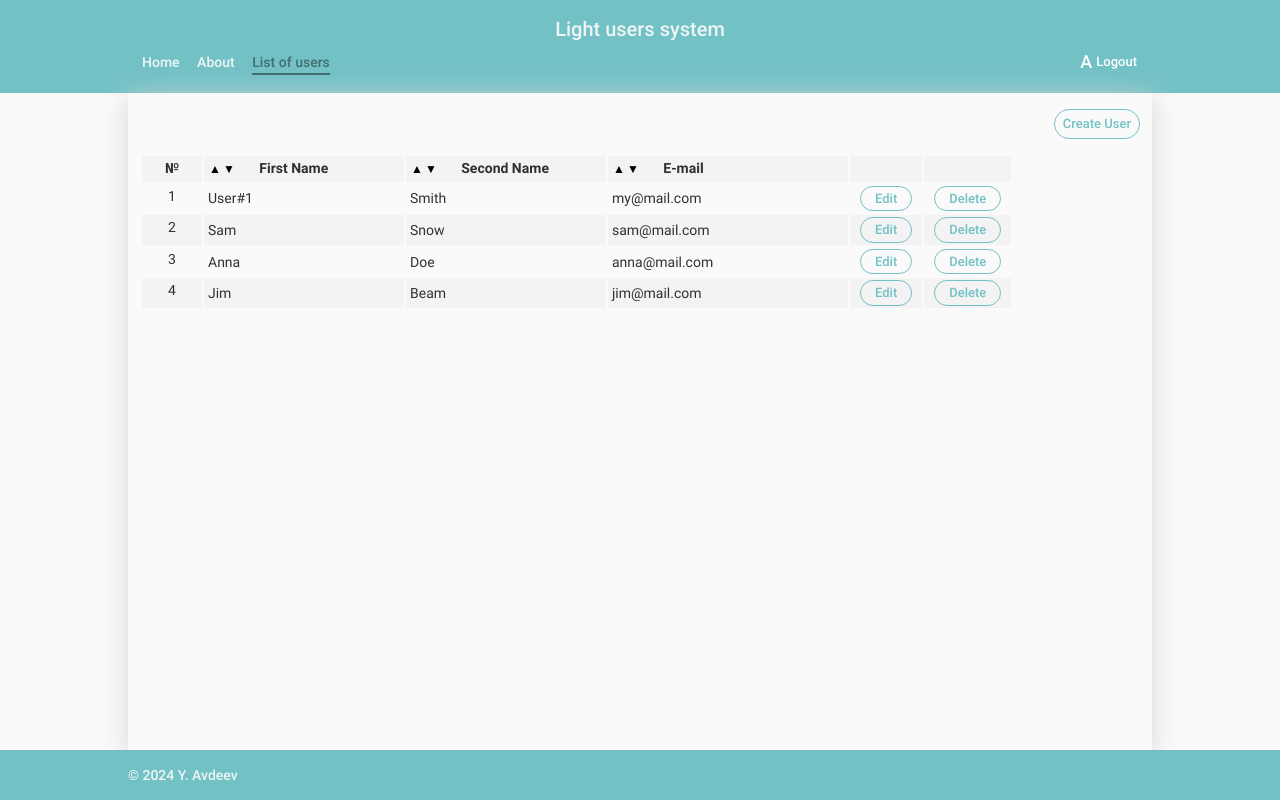
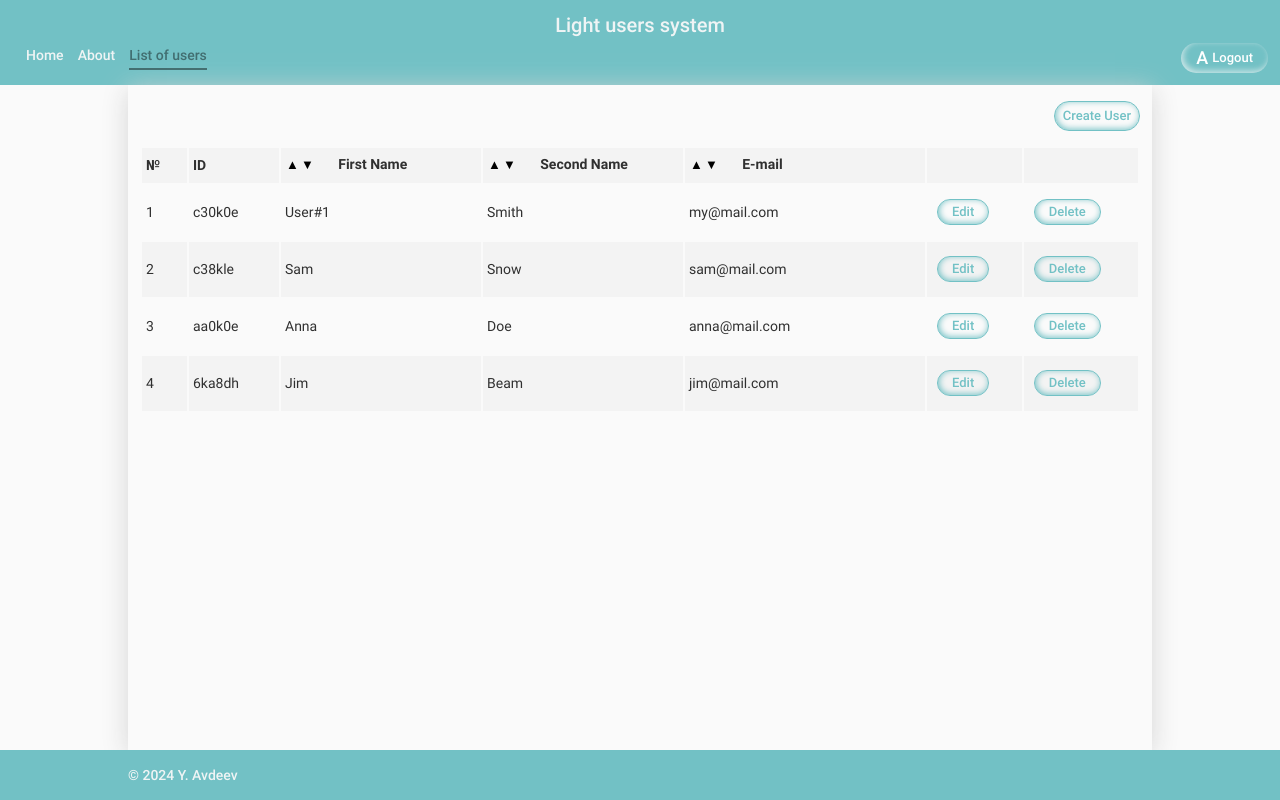
Before and after one commit to yuriy-avdeev/light-users-system, a Vue app: page /users in a window 1280 px wide. Built offline with nearby package versions, Linux system fonts and the light colour scheme; sample sign-in values are in the browser's storage.

Commit message:
refactor: add app navigation into separate component

```diff
--- a/src/components/AppHeader.vue
+++ b/src/components/AppHeader.vue
@@ -1,8 +1,9 @@
 <script setup lang="ts">
 import { computed, watch, ref, type Ref } from 'vue'
-import { RouterLink, useRouter } from 'vue-router'
+import { useRouter } from 'vue-router'
 import { useUserStore } from '@/stores/user'
 import { useUserAccessFormStore } from '@/stores/userAccessForm'
+import HeaderNavigation from './HeaderNavigation.vue'
 import UiButton from './UI/UiButton.vue'
 
 const props = defineProps({
@@ -68,37 +69,7 @@ const handleClickOutside = (e: MouseEvent) => {
   <header class="header">
     <h3 class="header__title">{{ props.title }}</h3>
 
-    <nav class="header__nav">
-      <RouterLink
-        class="header__link"
-        to="/"
-      >
-        Home
-      </RouterLink>
-
-      <RouterLink
-        class="header__link"
-        to="/about"
-      >
-        About
-      </RouterLink>
-
-      <RouterLink
-        v-if="userStore.isAdmin"
-        class="header__link"
-        to="/users"
-      >
-        List of users
-      </RouterLink>
-
-      <RouterLink
-        v-if="userStore.currentUser"
-        class="header__link"
-        :to="`/users/${userStore.currentUser.id}`"
-      >
-        Your page
-      </RouterLink>
-    </nav>
+    <HeaderNavigation />
 
     <div class="header__login">
       <UiButton
@@ -167,28 +138,6 @@ const handleClickOutside = (e: MouseEvent) => {
   font: 500 20px/1.3 'Roboto';
   color: var(--color-white-soft);
   margin-bottom: 5px;
-}
-
-.header__nav {
-  text-align: right;
-}
-
-.header__link {
-  font: 500 14px/1.3 'Roboto';
-  color: var(--color-white-soft);
-  margin-left: 14px;
-  transition: color 350ms;
-  text-decoration: none;
-  padding-bottom: 3px;
-  border-bottom: solid 2px transparent;
-  cursor: pointer;
-  position: relative;
-}
-
-.router-link-exact-active {
-  cursor: default;
-  color: var(--color-text-hovered);
-  border-bottom: solid 2px var(--color-text-hovered);
 }
 
 .header__login {
@@ -270,27 +219,7 @@ const handleClickOutside = (e: MouseEvent) => {
 @media (min-width: 1048px) {
   .header {
     padding: 16px calc((100% - 1024px) / 2);
-  }
-}
-
-@media (hover: hover) {
-  .header__link:hover:not(.router-link-exact-active) {
-    color: var(--color-text-hovered);
-  }
-
-  .header__link::after {
-    content: '';
-    position: absolute;
-    bottom: -2px;
-    left: 0;
-    width: 0;
-    height: 2px;
-    background-color: var(--color-text-hovered);
-  }
-
-  .header__link:hover:not(.router-link-exact-active)::after {
-    width: 100%;
-    transition: width 300ms;
+    padding: 12px;
   }
 }
 </style>
--- /dev/null
+++ b/src/components/HeaderNavigation.vue
@@ -0,0 +1,152 @@
+<script setup lang='ts'>
+import { computed, ref } from 'vue'
+import { RouterLink } from 'vue-router'
+import { useUserStore } from '@/stores/user'
+
+const userStore = useUserStore()
+const isNavigationContainerOpened = ref(false)
+
+const listOfPages = computed(() => {
+    const pages = [
+        { path: '/', name: 'Home' },
+        { path: '/about', name: 'About' },
+    ]
+    if (userStore.isAdmin) {
+        pages.push({ path: '/users', name: 'List of users' })
+    }
+    if (userStore.currentUser) {
+        pages.push({ path: `/users/${userStore.currentUser.id}`, name: 'Your page' })
+    }
+    return pages
+})
+</script>
+
+<template>
+    <div class="header-navigation">
+        <div
+            class="header-navigation__dropdown-wrapper"
+            :class="{ 'header-navigation__list-wrapper_active': isNavigationContainerOpened }"
+        >
+            <button
+                class="header-navigation__menu"
+                @click.prevent="isNavigationContainerOpened = !isNavigationContainerOpened"
+            >
+                <div class="header-navigation__menu-bar"></div>
+                <div class="header-navigation__menu-bar"></div>
+                <div class="header-navigation__menu-bar"></div>
+            </button>
+
+            <!-- :class="{ 'header-navigation__list-container_active': isNavigationContainerOpened }" -->
+            <div
+                v-if="isNavigationContainerOpened"
+                ref="containerRef"
+                class="header-navigation__dropdown-list"
+            >
+                // here list or RouterLink
+            </div>
+        </div>
+
+        <nav class="header-navigation__desktop-list">
+            <RouterLink
+                v-for="route in listOfPages"
+                :key="route.name"
+                :to='route.path'
+                class="header-navigation__link"
+            >
+                {{ route.name }}
+            </RouterLink>
+        </nav>
+    </div>
+</template>
+
+<style scoped>
+.header-navigation {
+    /*  */
+}
+
+.header-navigation__dropdown-wrapper {
+    position: relative;
+}
+
+.header-navigation__dropdown-list {
+    position: absolute;
+    top: 100%;
+    left: 0;
+    outline: 1px solid red;
+}
+
+.header-navigation__menu {
+    display: inline-block;
+    cursor: pointer;
+    background-color: transparent;
+    border: none;
+    outline: none;
+    padding: 3px;
+}
+
+.header-navigation__menu-bar {
+    width: 35px;
+    height: 4px;
+    border-radius: 2px;
+    background-color: var(--color-white-soft);
+    margin: 4px 0;
+}
+
+.header-navigation__desktop-list {
+    display: none;
+}
+
+.header-navigation__link {
+    font: 500 14px/1.3 'Roboto';
+    color: var(--color-white-soft);
+    margin-left: 14px;
+    transition: color 350ms;
+    text-decoration: none;
+    padding-bottom: 3px;
+    border-bottom: solid 2px transparent;
+    cursor: pointer;
+    position: relative;
+}
+
+.router-link-exact-active {
+    cursor: default;
+    color: var(--color-text-hovered);
+    border-bottom: solid 2px var(--color-text-hovered);
+}
+
+@media (min-width: 768px) {
+    .header-navigation {
+        /* // */
+    }
+
+    .header-navigation__desktop-list {
+        display: flex;
+    }
+
+    .header-navigation__menu,
+    .header-navigation__dropdown-list {
+        display: none;
+    }
+}
+
+@media (hover: hover) {
+    .header-navigation__link:hover:not(.router-link-exact-active) {
+        color: var(--color-text-hovered);
+    }
+
+    .header-navigation__link::after {
+        content: '';
+        position: absolute;
+        bottom: -2px;
+        left: 0;
+        width: 0;
+        height: 2px;
+        background-color: var(--color-text-hovered);
+    }
+
+    .header-navigation__link:hover:not(.router-link-exact-active)::after {
+        width: 100%;
+        transition: width 300ms;
+    }
+}
+</style>
--- a/src/components/UI/UiButton.vue
+++ b/src/components/UI/UiButton.vue
@@ -72,7 +72,7 @@ const props = defineProps({
 }
 
 .ui-button_active.ui-button_dark {
-    box-shadow: inset 4px -4px 8px var(--color-background-secondary);
+    box-shadow: inset 3px -3px 8px var(--color-background-secondary);
 }
 
 .ui-button_active.ui-button_light {
@@ -95,4 +95,14 @@ const props = defineProps({
         box-shadow: inset 4px -4px 8px var(--color-background);
     }
 }
+
+@media not (hover: hover) {
+    .ui-button_dark:not(.ui-button_disabled) {
+        box-shadow: inset 1px -1px 6px var(--color-background-secondary);
+    }
+
+    .ui-button_light:not(.ui-button_disabled) {
+        box-shadow: inset 2px -2px 6px var(--color-background);
+    }
+}
 </style>
--- a/src/components/UsersList.vue
+++ b/src/components/UsersList.vue
@@ -78,7 +78,7 @@ const deleteUser = (id: number | string) => {
 </script>
 
 <template>
-    <div class="user-list">
+    <div class="users-list">
         <UiButton
             text="Create User"
             @click.prevent="createUser"
@@ -95,12 +95,13 @@ const deleteUser = (id: number | string) => {
         <table class="users-table">
             <thead>
                 <tr class="users-table__header">
-                    <th class="users-table__column users-table__column_id">&#x2116;</th>
+                    <th class="users-table__column users-table__column_order">&#x2116;</th>
+
+                    <th class="users-table__column users-table__column_id">
+                        ID
+                    </th>
 
                     <th class="users-table__column users-table__column_first-name">
-                        <span>
-
-                        </span>
                         <button
                             class="users-table__arrow"
                             :class="{ 'users-table__arrow_active': sortByFirstName === 'up' }"
@@ -178,7 +179,9 @@ const deleteUser = (id: number | string) => {
                     :key="user.id"
                     class="users-table__row"
                 >
-                    <td class="users-table__column users-table__column_id">{{ index + 1 }}</td>
+                    <td class="users-table__column users-table__column_order">{{ index + 1 }}</td>
+
+                    <td class="users-table__column users-table__column_id">{{ user.id }}</td>
 
                     <td class="users-table__column users-table__column_first-name"> {{ user.first_name }} </td>
 
@@ -212,7 +215,19 @@ const deleteUser = (id: number | string) => {
     margin: 0 0 15px auto;
 }
 
-.users-table__header,
+.users-table {
+    width: 100%;
+}
+
+.users-table__header {
+    height: 35px;
+    background-color: var(--color-light-grey);
+}
+
+.users-table__row {
+    height: 55px;
+}
+
 .users-table__row:nth-of-type(even) {
     background-color: var(--color-light-grey);
 }
@@ -223,11 +238,12 @@ const deleteUser = (id: number | string) => {
     font-size: 14px;
 }
 
+.users-table__column_order {
+    width: 45px;
+}
+
 .users-table__column_id {
-    width: 60px;
-    display: flex;
-    justify-content: center;
-    align-items: center;
+    width: 90px;
 }
 
 .users-table__column_first-name {
@@ -259,7 +275,7 @@ const deleteUser = (id: number | string) => {
     border: none;
     outline: none;
     background: none;
-    font-size: 12px;
+    font-size: 13px;
     transition: color 300ms;
 }
 
--- a/src/stores/users.ts
+++ b/src/stores/users.ts
@@ -4,41 +4,39 @@ import bcrypt from 'bcryptjs'
 import type { User, NewUser, MockUser } from '@/types/store-types'
 
 // TODO:
-// in the popup with login add button to open registration form - go to user's tab and automatically login if new user (check init user list - only if admin)
 // mobile-first flexibility
 // pagination
-// table user list - full width of parent container
-// add id to the table
-// home and about page content
+// home and about page content // lorem
+// rearrange components by functionality (not states then computed then watch and methods)
 // tests
-// rearrange components by functionality (not states then computed then watch and methods)
+// scss
 
 const mockUsers: MockUser = {
   'my@mail.com': {
     first_name: 'User#1',
     second_name: 'Smith',
-    id: 1,
+    id: 'c30k0e',
     e_mail: 'my@mail.com',
     password: '',
   },
   'sam@mail.com': {
     first_name: 'Sam',
     second_name: 'Snow',
-    id: 2,
+    id: 'c38kle',
     e_mail: 'sam@mail.com',
     password: '',
   },
   'anna@mail.com': {
     first_name: 'Anna',
     second_name: 'Doe',
-    id: 3,
+    id: 'aa0k0e',
     e_mail: 'anna@mail.com',
     password: '',
   },
   'jim@mail.com': {
     first_name: 'Jim',
     second_name: 'Beam',
-    id: 4,
+    id: '6ka8dh',
     e_mail: 'jim@mail.com',
     password: '',
   },
```
Also changed, not shown: .eslintrc.cjs.
